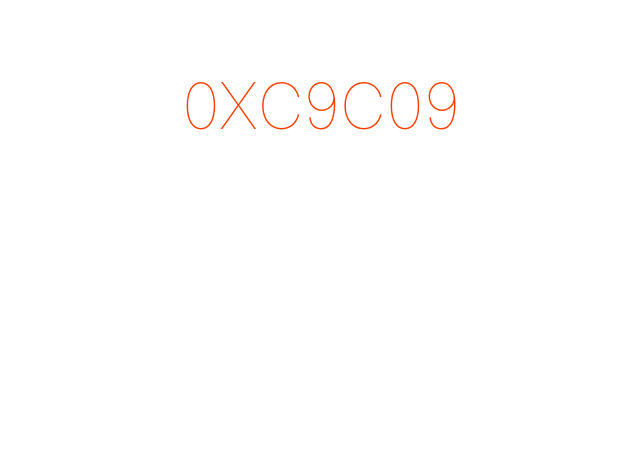
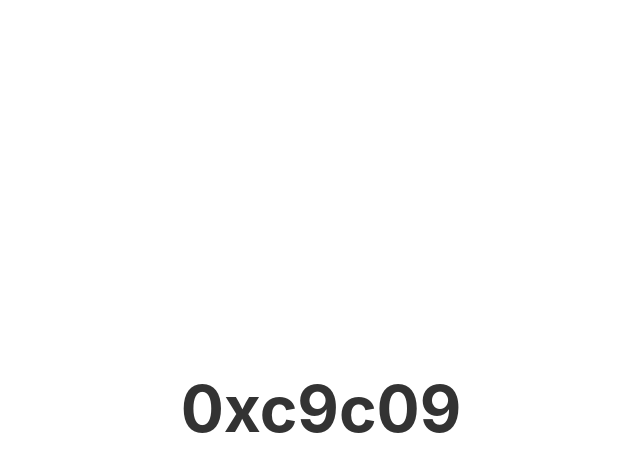
Before and after one commit to deansallinen/quickhex, a Svelte app: page / in a window 1280 px wide. Shown: the top 472 px of the page, without its empty margins (319-959 px from the left). Built offline with nearby package versions, Linux system fonts and the light colour scheme.

Commit message:
Update App.svelte
css

```diff
--- a/src/App.svelte
+++ b/src/App.svelte
@@ -14,19 +14,19 @@
 
 <style>
   main {
+    display: flex;
+    height: 100vh;
+    align-items: center;
+    justify-content: center;
+    flex-direction: column;
     text-align: center;
-		padding: 1em;
     max-width: 240px;
     margin: 0 auto;
   }
-
   h1 {
-		color: #ff3e00;
-		text-transform: uppercase;
-		font-size: 4em;
-		font-weight: 100;
+    font-size: 5vw;
+    font-weight: bold;
   }
-
   @media (min-width: 640px) {
     main {
       max-width: none;
```
Lines whose indentation alone changed are shown as unchanged.
